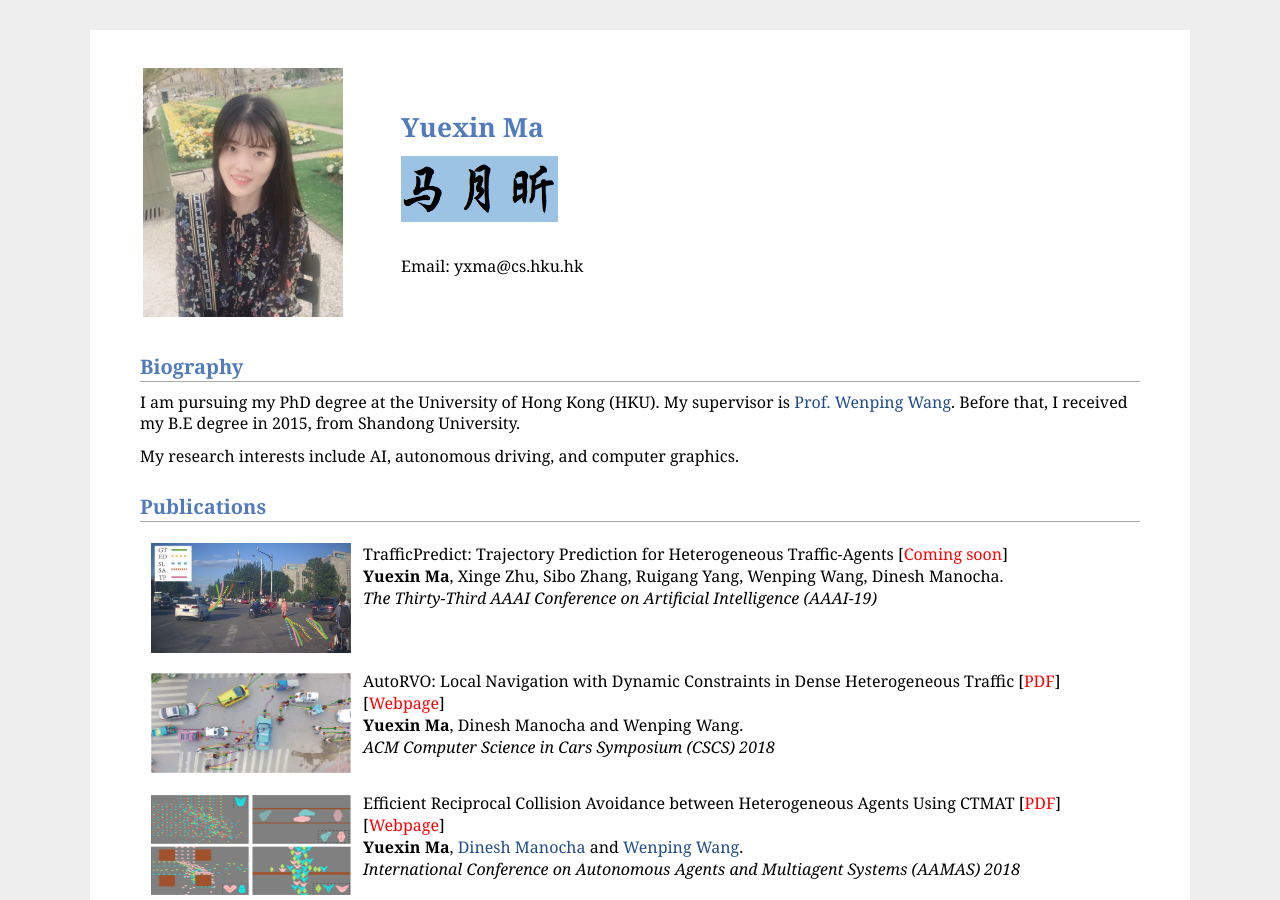
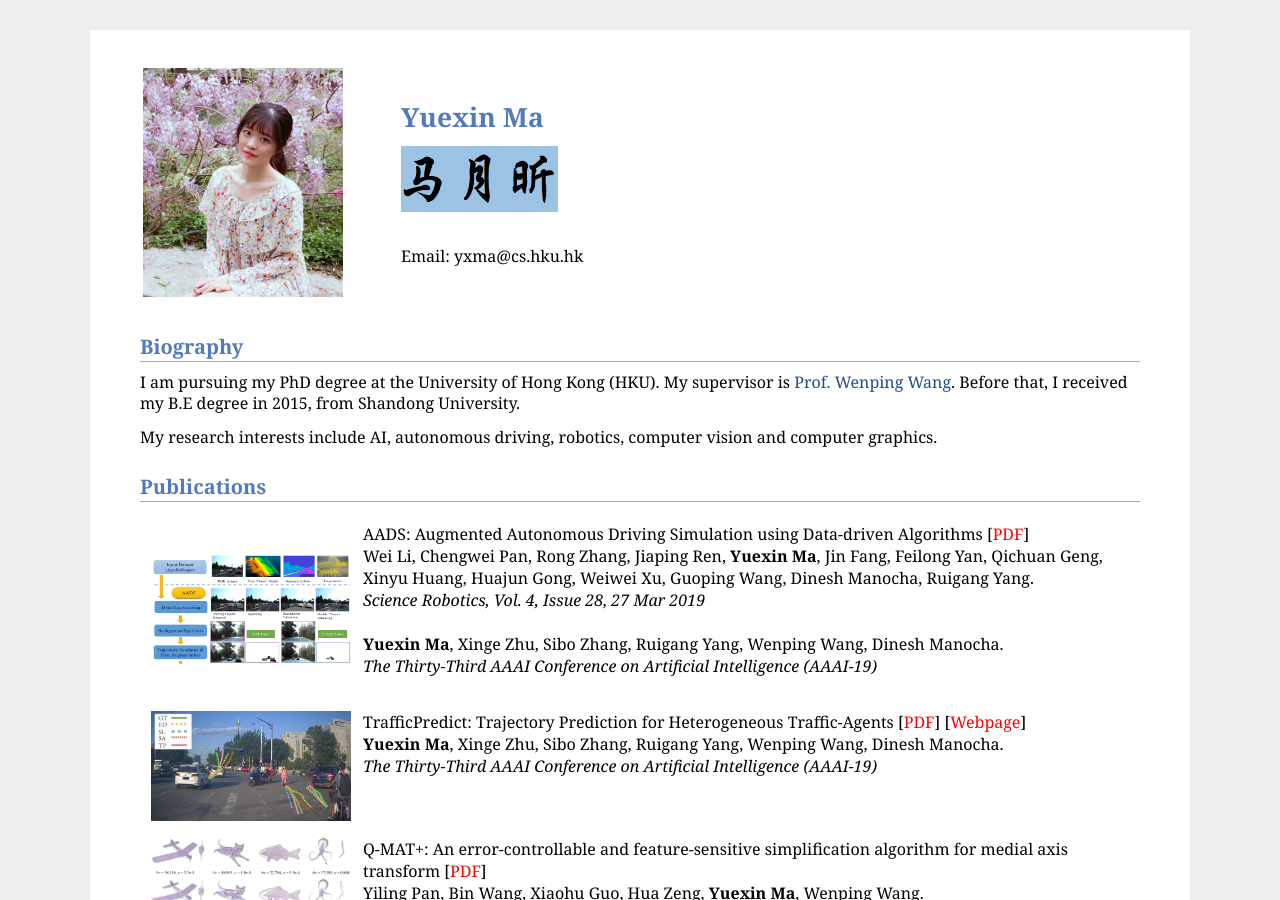
Before and after one commit to AshleyQTDS/AshleyQTDS.github.io, a Jekyll site: the page aboutme.html, which Jekyll copies as it is, in a window 1280 px wide and 900 px high. Built offline with Jekyll 4.4.1, drawn with Linux system fonts in a browser that asks for light colours; a script that is not in the unit is left out; some of the changed text lies outside the part shown.

Commit message:
Update aboutme.html

```diff
--- a/aboutme.html
+++ b/aboutme.html
@@ -60,7 +60,7 @@ function toggleBibtex(articleid) {
   	<tbody>
   		<tr>
   			<td>
-  				<img src="./zxg_css/yuexin.jpg" border="0" width="200">
+  				<img src="./zxg_css/mayuexin.jpg" border="0" width="200">
   			</td>
   			<td width="50"></td>
   			<td width="340">
@@ -93,18 +93,34 @@ function toggleBibtex(articleid) {
 <p>
 	 I am pursuing my PhD degree at the University of Hong Kong (HKU). My supervisor is <a href="http://i.cs.hku.hk/~wenping/">Prof. Wenping Wang</a>. Before that, I received my B.E degree in 2015, from Shandong University.
 </p>
-<p>My research interests include AI, autonomous driving, and computer graphics.</p>
+<p>My research interests include AI, autonomous driving, robotics, computer vision and computer graphics.</p>
 
 <!-- <p><font color="red">We are recruiting interns / full-time researchers in computer vision at SenseTime (Hong Kong or Shenzhen). If you are interested in, feel free to send your CV to my email.</font></p> -->
 
 <h2>Publications</h2>
 <table style="width:100%" cellspacing="10" valign="top">
 
+
+      <tr>
+      <td><img src="./zxg_css/science.PNG" border="0" width="200" height="110"></td>
+      <td valign="top" align='left'>
+      AADS: Augmented Autonomous Driving Simulation using Data-driven Algorithms [<a href="https://robotics.sciencemag.org/content/4/28/eaaw0863"><font color="red">PDF</a></font>] <br>
+      Wei Li, Chengwei Pan, Rong Zhang, Jiaping Ren, <b>Yuexin Ma</b>, Jin Fang, Feilong Yan, Qichuan Geng, Xinyu Huang, Huajun Gong, Weiwei Xu, Guoping Wang, Dinesh Manocha, Ruigang Yang.<br> <em>Science Robotics, Vol. 4, Issue 28, 27 Mar 2019</em><br><br>
+      <b>Yuexin Ma</b>, Xinge Zhu, Sibo Zhang, Ruigang Yang, Wenping Wang, Dinesh Manocha.<br> <em>The Thirty-Third AAAI Conference on Artificial Intelligence (AAAI-19)</em><br><br>
+      </tr>
+
       <tr>
       <td><img src="./zxg_css/TrafficPredict.jpg" border="0" width="200" height="110"></td>
       <td valign="top" align='left'>
-      TrafficPredict: Trajectory Prediction for Heterogeneous Traffic-Agents [<font color="red">Coming soon</a></font>] <br>
+      TrafficPredict: Trajectory Prediction for Heterogeneous Traffic-Agents [<a href="https://wvvw.aaai.org/ojs/index.php/AAAI/article/view/4569"><font color="red">PDF</a></font>] [<a href="http://gamma.cs.unc.edu/TPredict/TrafficPredict.html"><font color="red">Webpage</a></font>]<br>
       <b>Yuexin Ma</b>, Xinge Zhu, Sibo Zhang, Ruigang Yang, Wenping Wang, Dinesh Manocha.<br> <em>The Thirty-Third AAAI Conference on Artificial Intelligence (AAAI-19)</em><br><br>
+      </tr>
+
+      <tr>
+      <td><img src="./zxg_css/GMP.PNG" border="0" width="200" height="110"></td>
+      <td valign="top" align='left'>
+      Q-MAT+: An error-controllable and feature-sensitive simplification algorithm for medial axis transform [<a href="https://www.sciencedirect.com/science/article/abs/pii/S0167839619300214"><font color="red">PDF</a></font>] <br>
+      Yiling Pan, Bin Wang, Xiaohu Guo, Hua Zeng, <b>Yuexin Ma</b>, Wenping Wang.<br> <em>Computer Aided Geometric Design, 2019</em><br><br>
       </tr>
 
       <tr>
```
